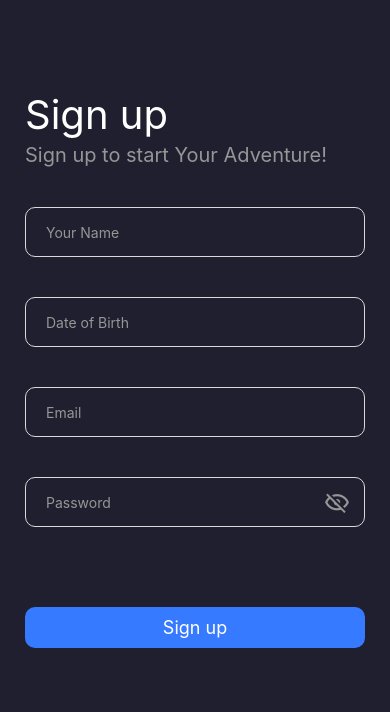
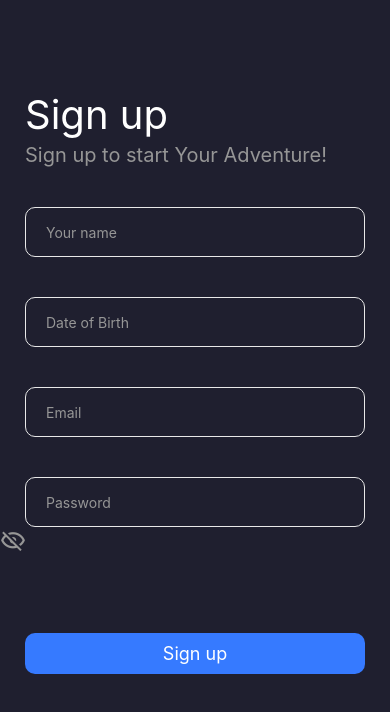
Before and after one commit to hmmmarta/Your-Adventure-frontend, a React Native app: screen / in a window 390 px wide. Shown: the top 712 px of the page. Built offline with nearby package versions, Linux system fonts and the light colour scheme.

Commit message:
added form validation

```diff
--- a/src/components/Button/styles.ts
+++ b/src/components/Button/styles.ts
@@ -1,4 +1,5 @@
 import { StyleSheet } from "react-native";
+
 const styles = StyleSheet.create({
   buttonPlacement: {
     flex: 1,
--- /dev/null
+++ b/src/components/Input/Input.tsx
@@ -0,0 +1,37 @@
+import React, { useState } from "react";
+import { View, Text, TextInput } from "react-native";
+import { Controller } from 'react-hook-form';
+import styles from "../Input/styles";
+
+const Input = ({ control, name, rules = {}, placeholder, secureTextEntry }) => {
+    return (
+        <View >
+            <Controller
+                control={control}
+                name={name}
+                rules={rules}
+                render={({ field: { onChange, onBlur, value }, fieldState: { error } }) => (
+                    <>
+                        <TextInput
+                            value={value}
+                            onChangeText={onChange}
+                            onBlur={onBlur}
+                            placeholder={placeholder}
+                            placeholderTextColor="#969696"
+                            style={[
+                                styles.input,
+                                { borderColor: error ? 'red' : '#e8e8e8' }
+                            ]}
+                            secureTextEntry={secureTextEntry}
+                        />
+                        {error && (
+                            <Text style={{ color: 'red', alignSelf: 'stretch', marginLeft: 20 }}>{error.message || 'Error'}</Text>
+                        )}
+                    </>
+                )}
+            />
+        </View>
+    );
+};
+
+export default Input;
--- /dev/null
+++ b/src/components/Input/styles.ts
@@ -0,0 +1,20 @@
+import { StyleSheet } from "react-native";
+
+const styles = StyleSheet.create({
+    input: {
+        height: 50,
+        marginTop: 40,
+        marginHorizontal: 25,
+        borderWidth: 1.5,
+        paddingLeft: 20,
+        borderColor: "#D9D9D9",
+        borderRadius: 10,
+        color: "#969696",
+        //flex:1,
+    },
+    textInputFocused: {
+        borderColor: "#367AFF",
+    },
+});
+
+export default styles;
--- a/src/screens/SignUp/SignUp.tsx
+++ b/src/screens/SignUp/SignUp.tsx
@@ -2,89 +2,86 @@ import {
   View,
   Text,
   SafeAreaView,
-  TextInput,
   TouchableOpacity,
 } from "react-native";
 import { MaterialCommunityIcons } from "@expo/vector-icons";
-
 import React from "react";
+import Input from "../../components/Input/Input"
 import styles from "./styles";
 import Button from "../../components/Button/Button";
-import { useAuth } from "../../context/AuthContex";
+import { useForm } from 'react-hook-form';
+
 const SignUp = () => {
-  const [name, onChangeName] = React.useState("");
-  const [dob, onChangeDOB] = React.useState("");
-  const [email, onChangeEmail] = React.useState("");
-  const [password, onChangePassword] = React.useState("");
   const [show, setShow] = React.useState(false);
   const [visible, setVisible] = React.useState(true);
+  const { control, handleSubmit, formState: { errors } } = useForm();
 
-  const authContex = useAuth();
-  const [focusedInput, setFocusedInput] = React.useState(null);
+  const onSignUpPressed = (data) => {
+    console.log(data);
+  }
 
-  const handleFocus = (inputName: string) => {
-    setFocusedInput(inputName);
-  };
-
-  const handleBlur = () => {
-    setFocusedInput(null);
-  };
   return (
     <View style={styles.container}>
       <Text style={styles.fontInterBold}>Sign up</Text>
       <Text style={styles.fontInterThin}>Sign up to start Your Adventure!</Text>
-      {/* <StatusBar style="auto" /> */}
       <SafeAreaView>
-        <TextInput
-          style={[
-            styles.input,
-            focusedInput === "name" && styles.textInputFocused,
-          ]}
-          onChangeText={onChangeName}
-          onFocus={() => handleFocus("name")}
-          onBlur={handleBlur}
-          value={name}
-          placeholder="Your Name"
-          placeholderTextColor="#969696"
+        <Input
+          control={control}
+          name="name"
+          placeholder="Your name"
+          secureTextEntry={false}
+
+          rules={{
+            required: 'Name is required',
+            minLength: {
+              value: 2,
+              message: 'Name should be minimum 2 characters long'
+            }
+          }}
         />
-        <TextInput
-          style={[
-            styles.input,
-            focusedInput === "dob" && styles.textInputFocused,
-          ]}
-          onChangeText={onChangeDOB}
-          onFocus={() => handleFocus("dob")}
-          onBlur={handleBlur}
-          value={dob}
+
+        <Input
+          control={control}
+          name="dob"
           placeholder="Date of Birth"
-          keyboardType="numeric"
-          placeholderTextColor="#969696"
+          secureTextEntry={false}
+          rules={{
+            required: 'Date of Birth is required',
+            pattern: {
+              value: /^\d{2}\.\d{2}\.\d{4}$/,
+              message: 'Please enter a valid date (dd.mm.yyyy)',
+            }
+          }}
         />
-        <TextInput
-          style={[
-            styles.input,
-            focusedInput === "email" && styles.textInputFocused,
-          ]}
-          onChangeText={onChangeEmail}
-          onFocus={() => handleFocus("email")}
-          onBlur={handleBlur}
-          value={email}
+
+        <Input
+          control={control}
+          name="email"
           placeholder="Email"
-          placeholderTextColor="#969696"
+          secureTextEntry={false}
+          rules={{
+            required: 'Email is required',
+            pattern: {
+              value: /^\S+@\S+$/i,
+              message: 'Please enter a valid email address',
+            },
+          }}
         />
-        <TextInput
-          style={[
-            styles.input,
-            focusedInput === "password" && styles.textInputFocused,
-          ]}
-          onChangeText={onChangePassword}
-          onFocus={() => handleFocus("password")}
-          onBlur={handleBlur}
-          value={password}
+        <View style={styles.view}>
+          <Input
+            control={control}
+            name="password"
             placeholder="Password"
             secureTextEntry={visible}
-          placeholderTextColor="#969696"
+            rules={{
+              required: 'Password is required',
+              minLength: {
+                value: 4,
+                message: 'Password should be minimum 4 characters long'
+              }
+            }}
           />
+
           <TouchableOpacity
             style={styles.btnEye}
             onPress={() => {
@@ -98,12 +95,12 @@ const SignUp = () => {
               color={"#969696"}
             />
           </TouchableOpacity>
+        </View>
       </SafeAreaView>
       <Button
         text="Sign up"
-        onPress={() => {
-          authContex.onRegister(email, password);
-        }}
+        onPress={handleSubmit(onSignUpPressed)}
+      // onPress={() => Alert.alert("Welcome to your Adventure")}
       />
     </View>
   );
--- a/src/screens/SignUp/styles.ts
+++ b/src/screens/SignUp/styles.ts
@@ -22,21 +22,14 @@ const styles = StyleSheet.create({
   textInputFocused: {
     borderColor: "#367AFF",
   },
-  input: {
-    height: 50,
-    marginTop: 40,
-    marginHorizontal: 25,
-    borderWidth: 1.5,
-    paddingLeft: 20,
-    borderColor: "#D9D9D9",
-    borderRadius: 10,
-    color: "#969696",
+  btnEye: {
+
   },
-  btnEye: {
-    position: "absolute",
-    right: 40,
-    top: 322,
-  },
+  view: {
+
+
+  }
+
 });
 
 export default styles;
```
Also changed, not shown: App.tsx (+1 -11 lines), package.json (+9 -3 lines), 1 other file (tests, documents, lock files or other folders). Lines whose indentation alone changed are shown as unchanged.
